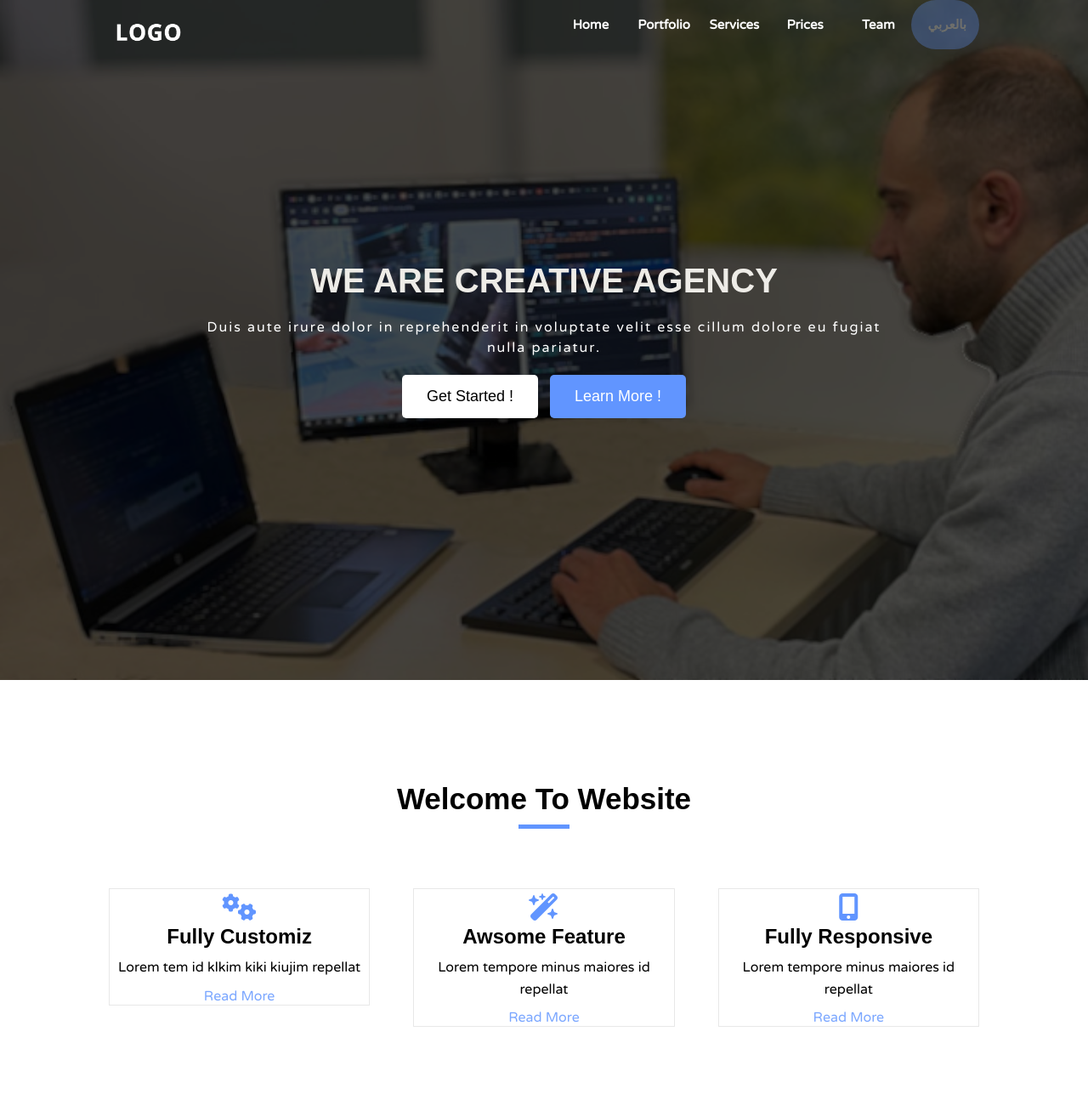
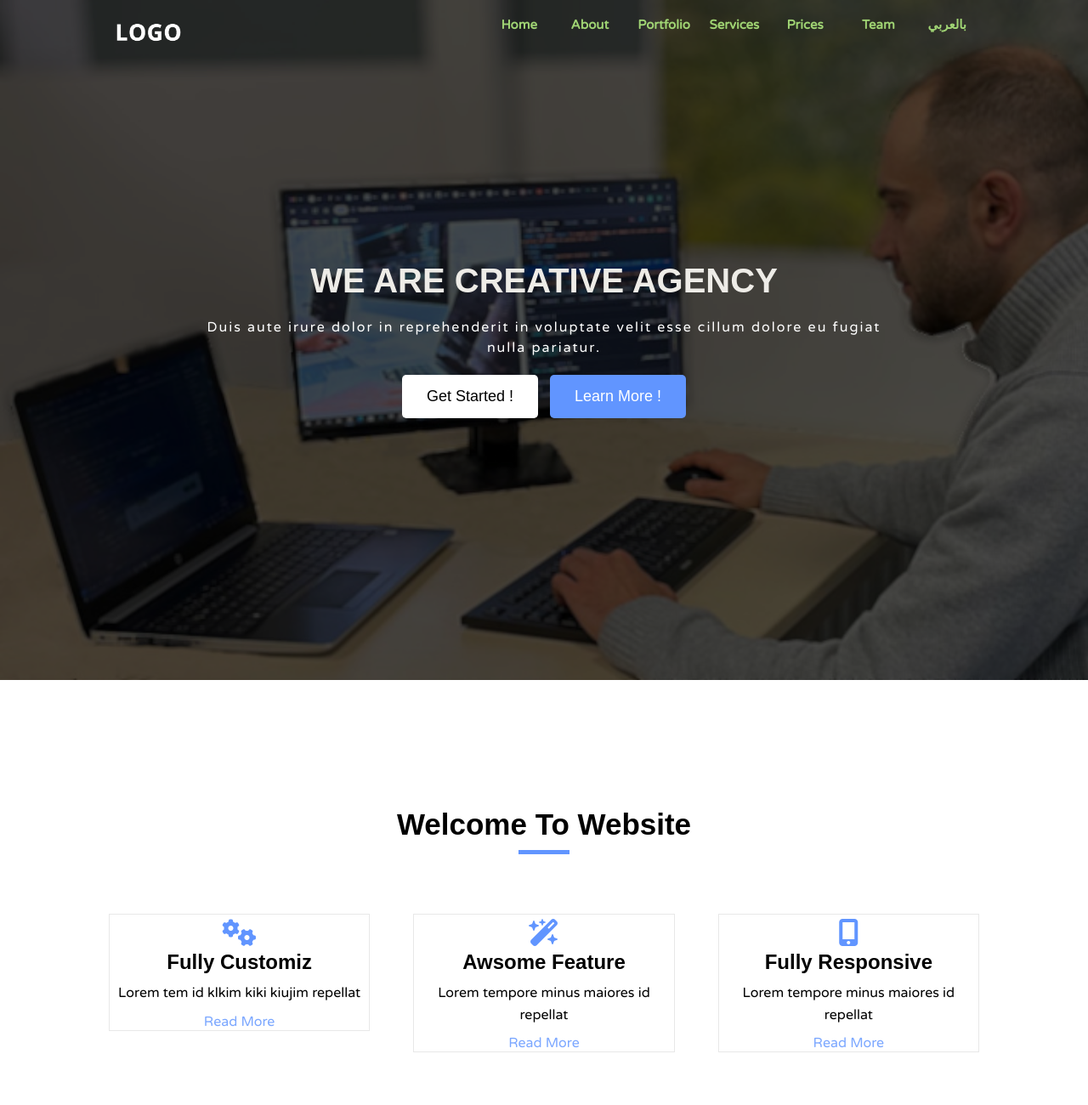
Before and after one commit to saidiii111/Template-1-new, a plain HTML site: page index.html in a window 1280 px wide. Shown: the top 1300 px of the page at 85% size. Drawn offline with Linux system fonts and the light colour scheme.

Commit message:
connecting nav bar

```diff
--- a/css/style.css
+++ b/css/style.css
@@ -121,7 +121,7 @@ a {
 }
 
 .pd-y {
-  padding: 120px 0;
+  padding: 150px 0;
 }
 
 .section-header {
@@ -182,11 +182,20 @@ a {
 .header .nav li a {
   font-weight: bold;
   font-size: 15px;
-  color: white;
+  color: #ade77d;
+  opacity: 0.9;
   text-decoration: none;
   display: block;
   padding: 20px 15px;
 }
+/*
+.header .nav li a > .active > a {
+  color: aqua;
+  background-color: chartreuse;
+}
+.nav > a:hover {
+  color: aqua;
+}  */
 
 /* Home Section */
 
@@ -547,8 +556,6 @@ a {
 }
 
 /*  Pricing Section   */
-.pricing {
-}
 
 .pricing-plans {
   overflow: hidden;
--- a/index.html
+++ b/index.html
@@ -26,14 +26,13 @@
                 <img src="images/logo-alt.webp" alt="Logo Image" draggable="false" />
             </div>
             <ul class="nav">
-                <li><a href="#">Home</a></li>
-                <li><a href="#">Portfolio</a></li>
-                <li><a href="#">Services</a></li>
-                <li><a href="#">Prices</a></li>
-                <li><a href="#">Team</a></li>
-                <li style="background-color: #6195ff;
-                           opacity: .3;
-                           border-radius: 3em;"><a href="#"> بالعربي</a></li>
+                <li><a href="#home">Home</a></li>
+                <li><a href="#about">About</A></li>
+                <li><a href="#portfolio">Portfolio</a></li>
+                <li><a href="#services">Services</a></li>
+                <li><a href="#prices">Prices</a></li>
+                <li><a href="#team">Team</a></li>
+                <li><a href="#"> بالعربي</a></li>
             </ul>
 
         </div> <!--  ./header-content -->
@@ -41,7 +40,7 @@
     </div> <!--  ./header -->
 
     <!-- Home Section -->
-    <div class="Home">
+    <div id="home" class="Home">
         <div class="overlay">
             <div class="home-content">
 
@@ -64,7 +63,7 @@
 
 
     <!-- about-section -->
-    <div class="about pd-y">
+    <div id="about" class="about pd-y">
         <div class="section-header">
             <h2 class="section-title">welcome to website</h2>
             <span class="line"></span>
@@ -98,7 +97,7 @@
 
 
     <!-- Portfolio Section -->
-    <div class="portfolio pd-y">
+    <div id="portfolio" class="portfolio pd-y">
         <div class="section-header">
             <h2 class="section-title">featured works</h2>
             <span class="line"></span>
@@ -176,7 +175,7 @@
     </div>
 
     <!-- Offer Section-->
-    <section>
+    <section id="services">
         <div class="offer pd-y">
             <div class="section-header">
                 <h2 class="section-title">what we offer</h2>
@@ -290,7 +289,7 @@
 
 
     <!-- Prices Section -->
-    <section class="pricing pd-y">
+    <section id="prices" class="pricing pd-y">
 
         <div class="section-header">
             <h2 class="section-title">Pricing Table</h2>
```
